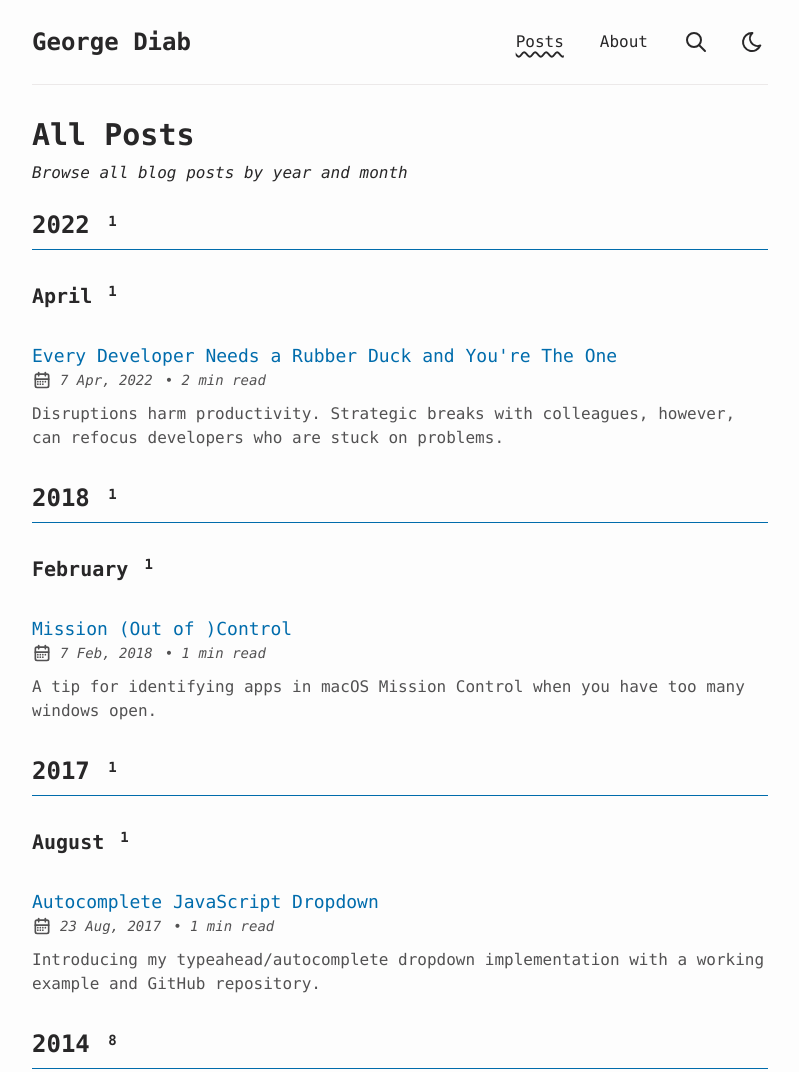
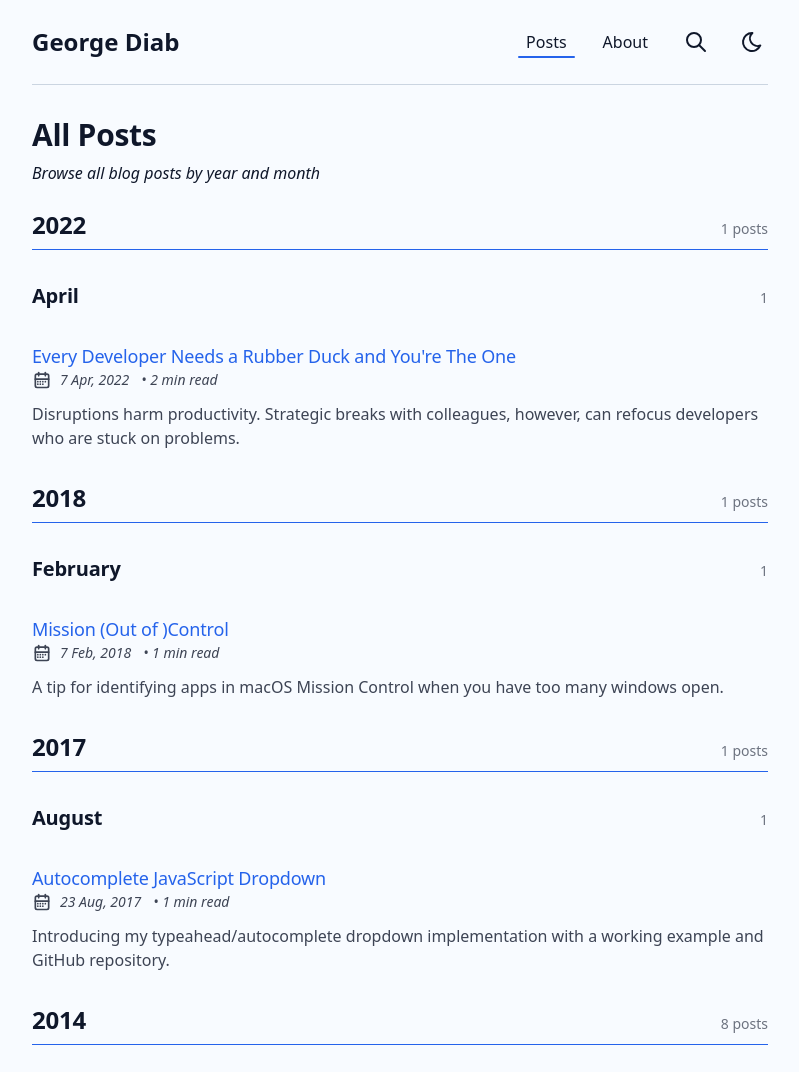
Before and after one commit to gdiab/georgediab-blog, an Astro site: page /posts in a window 1280 px wide. Shown: the top 1072 px of the page, without its empty margins (240-1039 px from the left). Built offline with nearby package versions, Linux system fonts and the light colour scheme; Astro itself is replaced by a stand-in of ours; some packages are replaced by stand-ins of ours.

Commit message:
Update site styling and posts count display

```diff
--- a/src/components/BaseHead.astro
+++ b/src/components/BaseHead.astro
@@ -49,12 +49,12 @@ const criticalCSS = getPageCriticalCSS(Astro.url.pathname);
 <!-- Theme Color -->
 <meta
   name="theme-color"
-  content="#0ea5e9"
+  content="#f8fbff"
   media="(prefers-color-scheme: light)"
 />
 <meta
   name="theme-color"
-  content="#1f2937"
+  content="#0b1020"
   media="(prefers-color-scheme: dark)"
 />
 
@@ -88,9 +88,13 @@ const criticalCSS = getPageCriticalCSS(Astro.url.pathname);
 <!-- Sitemap -->
 <link rel="sitemap" href="/sitemap-index.xml" />
 
-<!-- Font Preloading -->
-<link rel="preload" href="/fonts/atkinson-regular.woff" as="font" type="font/woff" crossorigin />
-<link rel="preload" href="/fonts/atkinson-bold.woff" as="font" type="font/woff" crossorigin />
+<!-- Fonts -->
+<link rel="preconnect" href="https://fonts.googleapis.com" />
+<link rel="preconnect" href="https://fonts.gstatic.com" crossorigin />
+<link
+  href="https://fonts.googleapis.com/css2?family=Space+Grotesk:wght@400;600;700&display=swap"
+  rel="stylesheet"
+/>
 
 <!-- Critical CSS -->
 <style is:inline set:html={criticalCSS}></style>
--- a/src/pages/posts/index.astro
+++ b/src/pages/posts/index.astro
@@ -40,10 +40,12 @@ const months = [
         .sort(([yearA], [yearB]) => Number(yearB) - Number(yearA))
         .map(([year, yearGroup]) => (
           <div class="mb-8">
-            <h2 class="text-2xl font-bold mb-6 border-b border-accent pb-2">
-              {year}
-              <sup class="text-sm ml-1">{yearGroup.length}</sup>
-            </h2>
+            <div class="mb-6 flex items-baseline justify-between border-b border-accent pb-2">
+              <h2 class="text-2xl font-bold">{year}</h2>
+              <span class="text-sm font-medium text-foreground/60">
+                {yearGroup.length} posts
+              </span>
+            </div>
             {Object.entries(
               getPostsByGroupCondition(yearGroup, (post) => {
                 const pubDate = post.data.pubDatetime || new Date();
@@ -53,10 +55,12 @@ const months = [
               .sort(([monthA], [monthB]) => Number(monthB) - Number(monthA))
               .map(([month, monthGroup]) => (
                 <div class="mt-8">
-                  <h3 class="text-xl font-bold mb-4">
-                    {months[Number(month) - 1]}
-                    <sup class="text-sm ml-1">{monthGroup.length}</sup>
-                  </h3>
+                  <div class="mb-4 flex items-baseline justify-between">
+                    <h3 class="text-xl font-bold">{months[Number(month) - 1]}</h3>
+                    <span class="text-sm font-medium text-foreground/60">
+                      {monthGroup.length}
+                    </span>
+                  </div>
                   <ul>
                     {monthGroup
                       .sort((a, b) => {
--- a/src/styles/global.css
+++ b/src/styles/global.css
@@ -3,38 +3,21 @@
 
 @custom-variant dark (&:where([data-theme=dark], [data-theme=dark] *));
 
-/* Font definitions */
-@font-face {
-  font-family: "Atkinson";
-  src: url("/fonts/atkinson-regular.woff") format("woff");
-  font-weight: 400;
-  font-style: normal;
-  font-display: swap;
-}
-
-@font-face {
-  font-family: "Atkinson";
-  src: url("/fonts/atkinson-bold.woff") format("woff");
-  font-weight: 700;
-  font-style: normal;
-  font-display: swap;
-}
-
 :root,
 html[data-theme="light"] {
-  --background: #fdfdfd;
-  --foreground: #282728;
-  --accent: #006cac;
-  --muted: #e6e6e6;
-  --border: #ece9e9;
+  --background: #f8fbff;
+  --foreground: #0f172a;
+  --accent: #2563eb;
+  --muted: #e2e8f0;
+  --border: #cbd5e1;
 }
 
 html[data-theme="dark"] {
-  --background: #212737;
-  --foreground: #eaedf3;
-  --accent: #ff6b01;
-  --muted: #343f60bf;
-  --border: #ab4b08;
+  --background: #0b1020;
+  --foreground: #e2e8f0;
+  --accent: #38bdf8;
+  --muted: #1e293b;
+  --border: #334155;
 }
 
 @theme {
@@ -92,7 +75,13 @@ html[data-theme="dark"] {
     @apply overflow-y-scroll scroll-smooth;
   }
   body {
-    @apply flex min-h-svh flex-col bg-background font-mono text-foreground selection:bg-accent/75 selection:text-background;
+    @apply flex min-h-svh flex-col bg-background text-foreground selection:bg-accent/75 selection:text-background;
+    font-family: "Space Grotesk", system-ui, -apple-system, BlinkMacSystemFont, "Segoe UI", sans-serif;
+  }
+  h1,
+  h2,
+  h3 {
+    letter-spacing: -0.01em;
   }
   a,
   button {
@@ -109,5 +98,18 @@ html[data-theme="dark"] {
 }
 
 .active-nav {
-  @apply underline decoration-wavy decoration-2 underline-offset-4;
+  position: relative;
+  display: inline-block;
+  padding-bottom: 0.25rem;
 }
+
+.active-nav::after {
+  content: "";
+  position: absolute;
+  left: 0;
+  right: 0;
+  bottom: 0;
+  height: 2px;
+  border-radius: 999px;
+  background: var(--accent);
+}
--- a/src/utils/criticalCSS.ts
+++ b/src/utils/criticalCSS.ts
@@ -11,7 +11,7 @@ export const criticalCSS = `
   html {
     line-height: 1.5;
     -webkit-text-size-adjust: 100%;
-    font-family: system-ui, -apple-system, BlinkMacSystemFont, 'Segoe UI', Roboto, sans-serif;
+    font-family: 'Space Grotesk', system-ui, -apple-system, BlinkMacSystemFont, 'Segoe UI', sans-serif;
   }
 
   body {
@@ -46,18 +46,18 @@ export const criticalCSS = `
 
   /* Dark mode critical styles */
   :root {
-    --background: 253 253 253;
-    --foreground: 17 24 35;
-    --muted: 246 246 246;
-    --accent: 0 108 172;
-    --accent-dark: 255 107 1;
+    --background: 248 251 255;
+    --foreground: 15 23 42;
+    --muted: 226 232 240;
+    --accent: 37 99 235;
+    --accent-dark: 56 189 248;
   }
 
   .dark {
-    --background: 18 24 27;
-    --foreground: 253 253 253;
-    --muted: 30 41 49;
-    --accent: 255 107 1;
+    --background: 11 16 32;
+    --foreground: 226 232 240;
+    --muted: 30 41 59;
+    --accent: 56 189 248;
   }
 
   /* Critical color classes */
@@ -108,25 +108,8 @@ export const criticalCSS = `
     padding: 1rem;
   }
 
-  /* Font loading optimization */
-  @font-face {
-    font-family: 'Atkinson';
-    src: url('/fonts/atkinson-regular.woff') format('woff');
-    font-weight: 400;
-    font-style: normal;
-    font-display: swap;
-  }
-
-  @font-face {
-    font-family: 'Atkinson';
-    src: url('/fonts/atkinson-bold.woff') format('woff');
-    font-weight: 700;
-    font-style: normal;
-    font-display: swap;
-  }
-
   body {
-    font-family: 'Atkinson', system-ui, -apple-system, BlinkMacSystemFont, 'Segoe UI', Roboto, sans-serif;
+    font-family: 'Space Grotesk', system-ui, -apple-system, BlinkMacSystemFont, 'Segoe UI', sans-serif;
   }
 
   /* Hide elements until JS loads */
```
